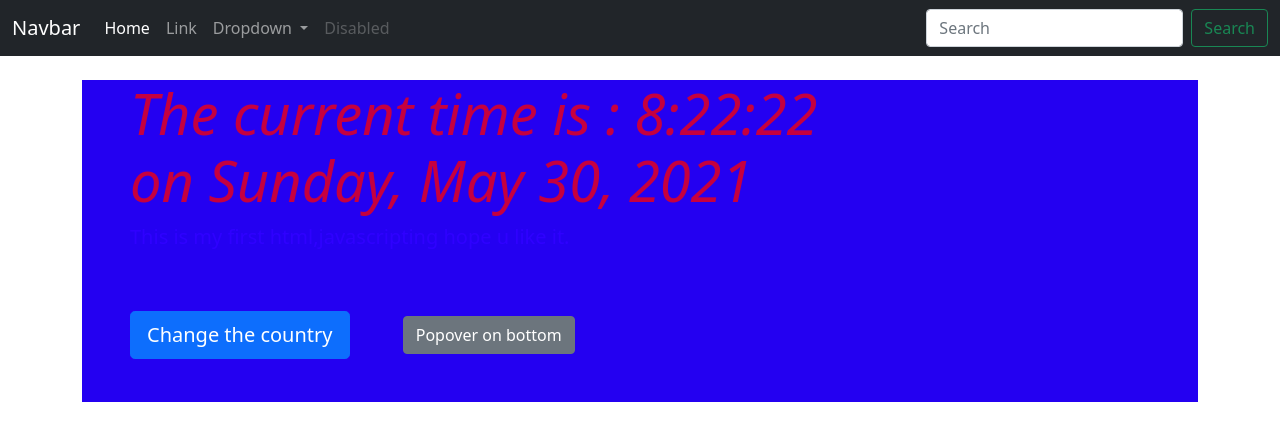
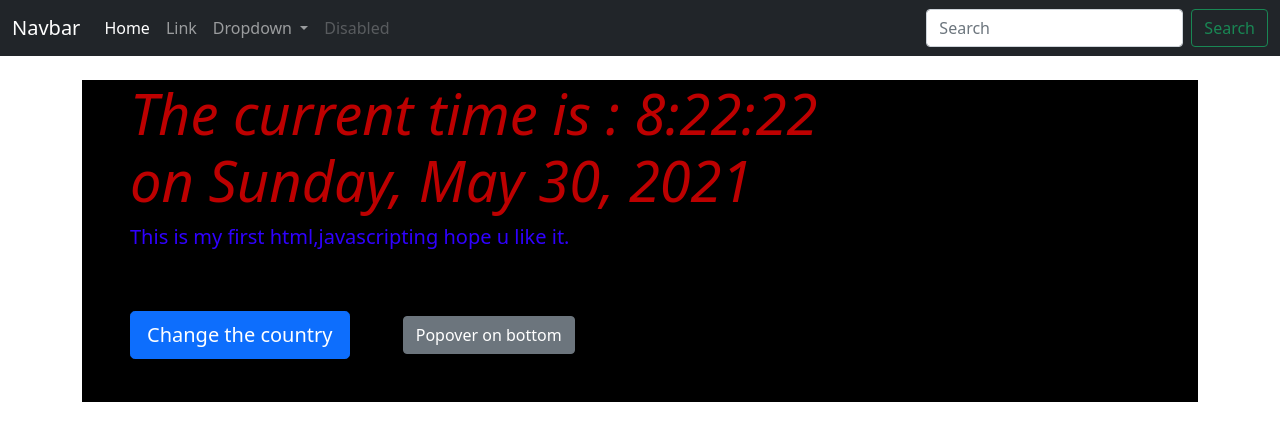
Before and after one commit to vikasr123456/DigitalWatch, a plain HTML site: page index.html in a window 1280 px wide. Drawn offline with nearby package versions, Linux system fonts and the light colour scheme.

Commit message:
Update index.html

```diff
--- a/index.html
+++ b/index.html
@@ -13,7 +13,7 @@
   </head>
     <style>
         .jumbotron{
-            background-color: rgb(36, 0, 241);
+            background-color: rgb(0, 0, 0);
         }
         .display-4{
           font-style: italic;
```
